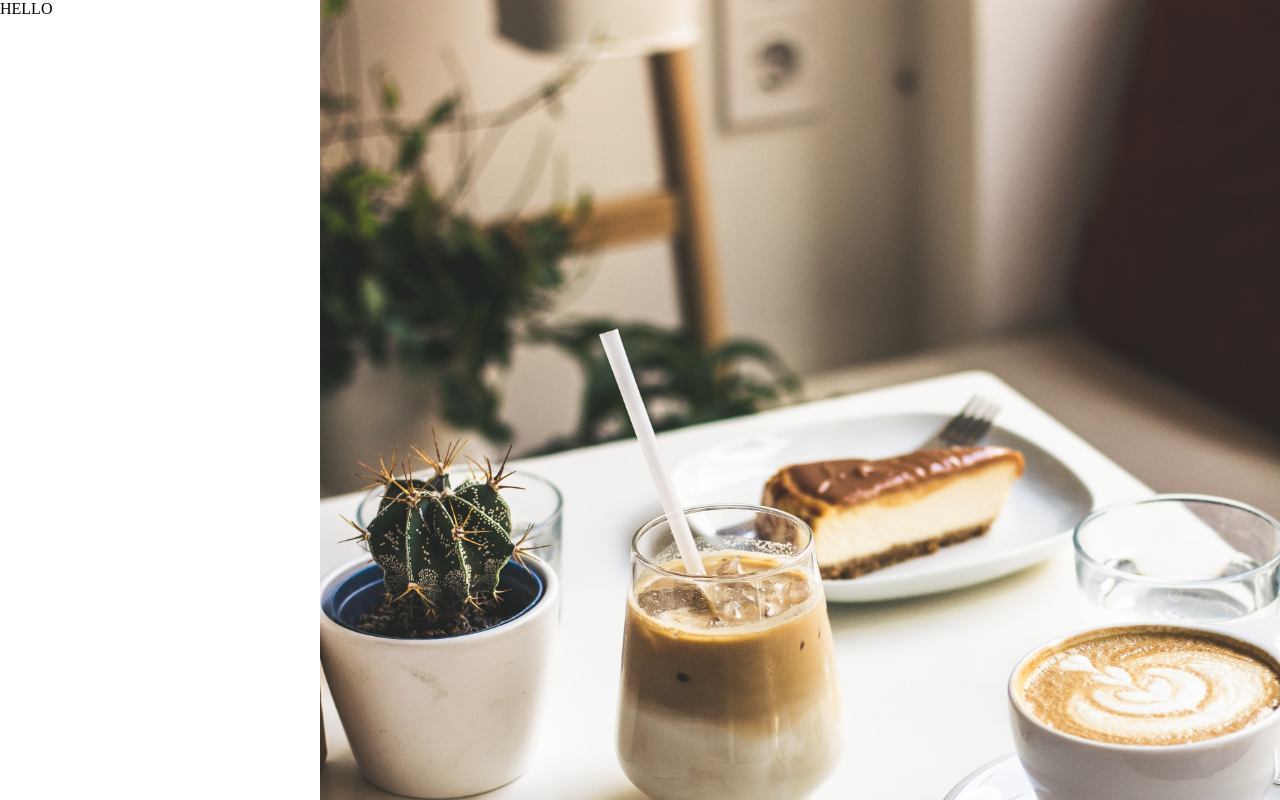
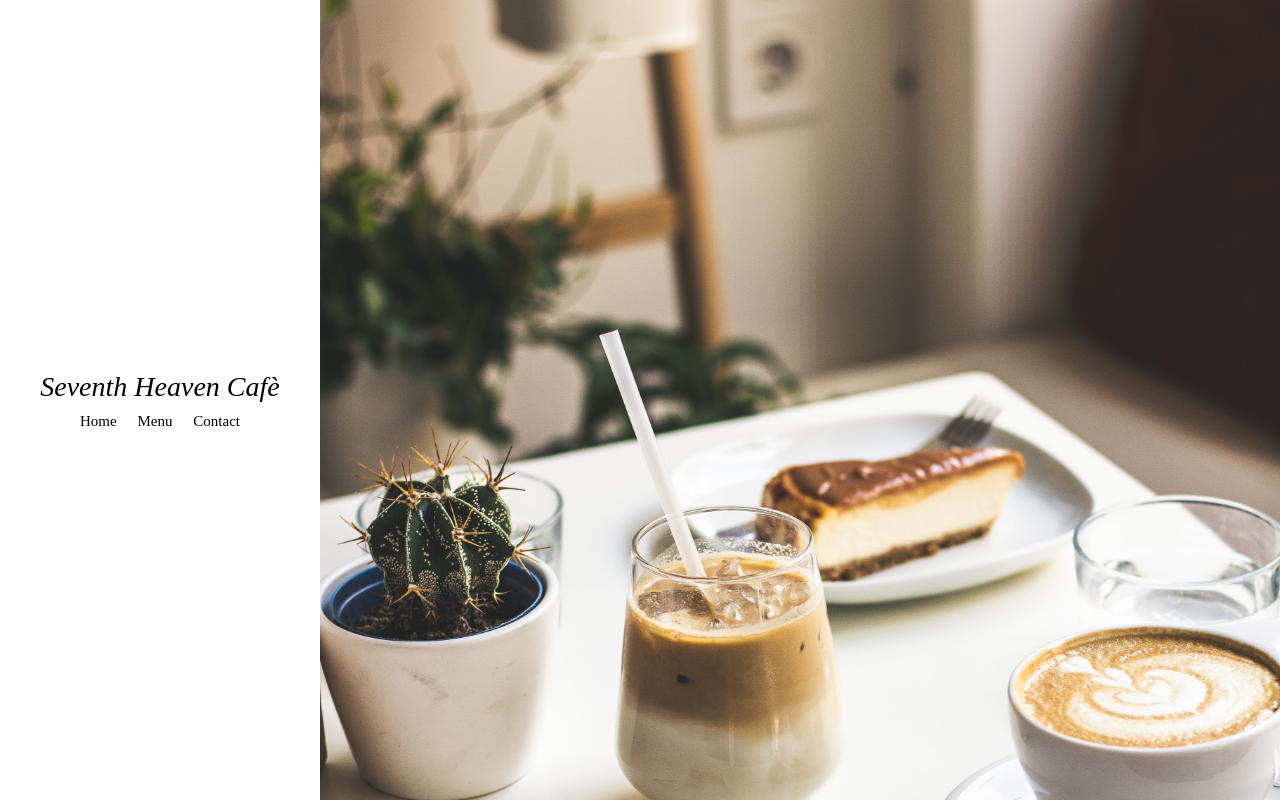
Before and after one commit to musishin/restaurant-page, a website built with webpack: page dist/index.html in a window 1280 px wide. Shown: the top 800 px of the page. Built offline with nearby package versions, Linux system fonts and the light colour scheme; files whose address does not match are found by name.

Commit message:
Began basic layout of webpage.

```diff
--- a/src/style.css
+++ b/src/style.css
@@ -1,5 +1,9 @@
 @font-face {
     font-family: Galatea;
+    src: url('../src/fonts/Galatea\ Regular\ Thin.woff') format('woff');
+}
+@font-face {
+    font-family: Galatea-Light;
     src: url('../src/fonts/Galatea\ Regular\ Light.woff') format('woff');
 }
 
@@ -20,7 +24,7 @@ body {
 
 #main-cont img {
     width: 100%;
-    z-index: -100px;
+    height: 100%;
 }
 
 #left-cont {
@@ -30,5 +34,31 @@ body {
     height: 100%;
     width: 25%;
     background: white;
+    display: flex;
+    align-items: center;
+    justify-content: center;
+    flex-direction: column;
+}
+
+#rest-name {
+    font-size: 28px;
+    font-family: 'Galatea-Light';
+    font-style: italic;
+}
+
+#tab-cont {
+    margin-top: 10px;
+    width: 50%;
+    display: flex;
+    justify-content: space-between;
     font-family: 'Galatea';
 }
+
+.menu-items {
+    font-size: 15px;
+    cursor: pointer;
+}
+
+.menu-items:hover {
+    text-decoration: underline;
+}
```
Also changed, not shown: dist/index.html.
